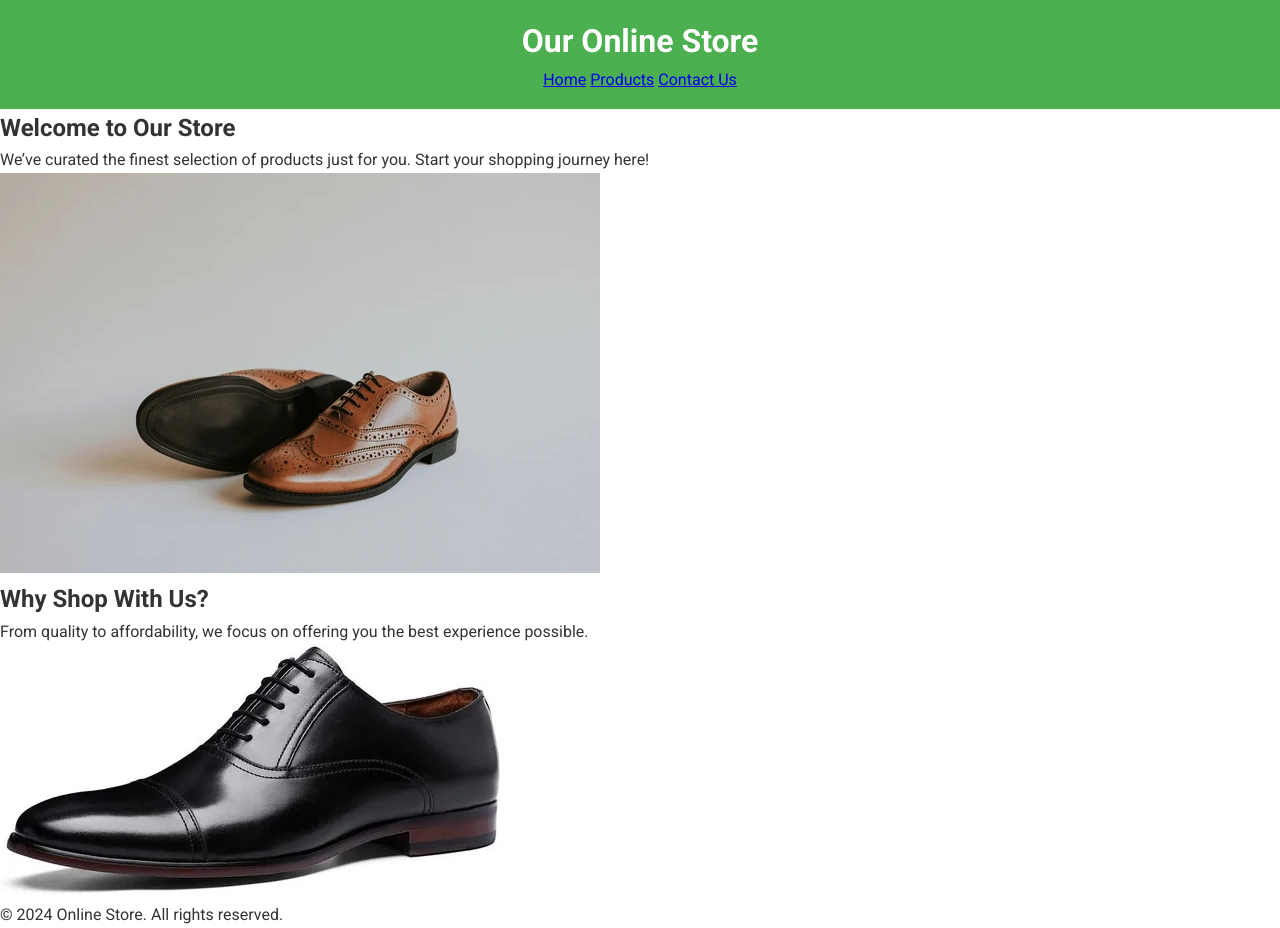
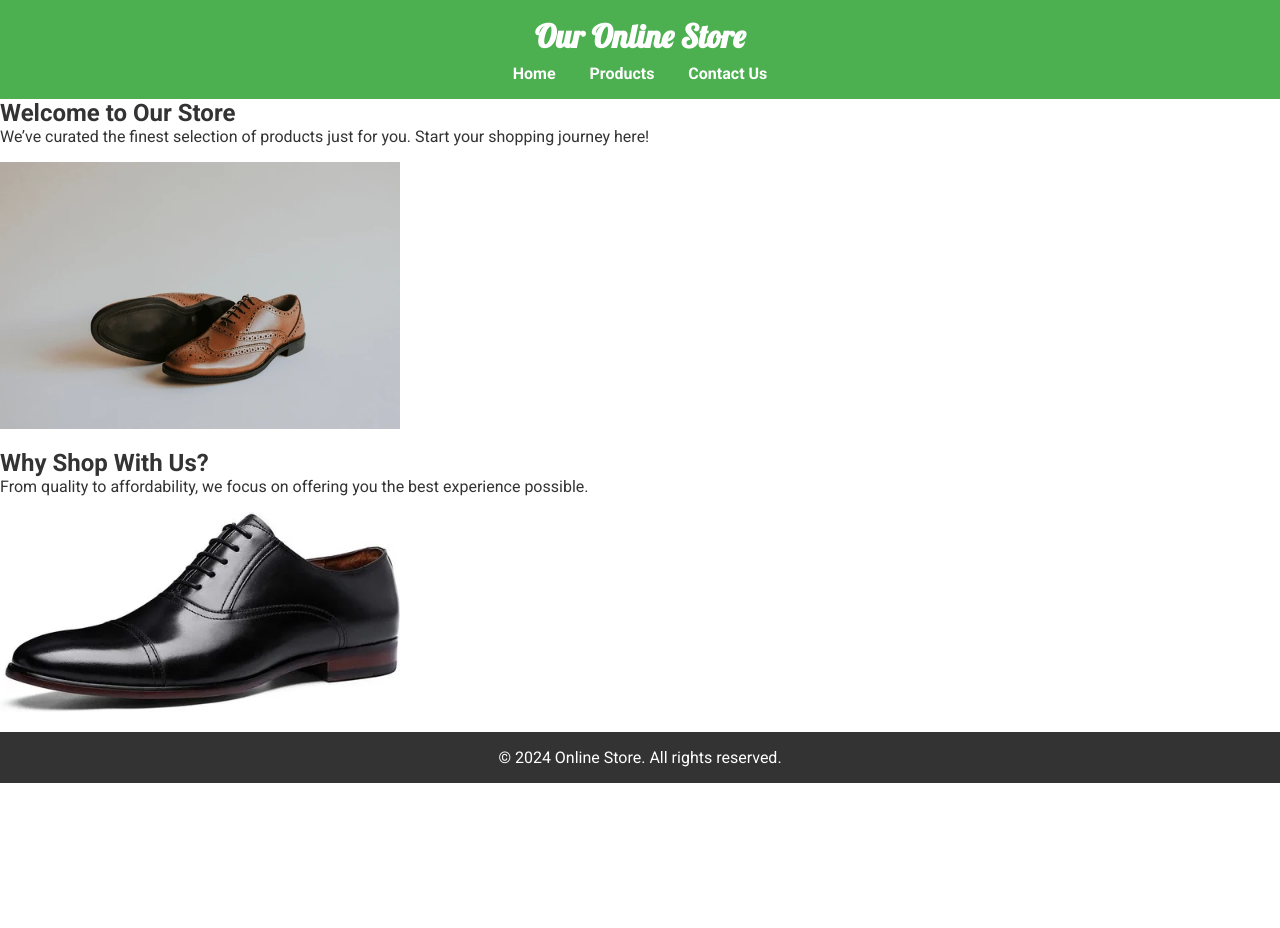
Before and after one commit to Ravan-99/MIS455-Practical-Exam, a plain HTML site: page index.html in a window 1280 px wide. After the commit the page ends 800 px from the top, so only its background shows below. Drawn offline with Linux system fonts and the light colour scheme.

Commit message:
further css work done

```diff
--- a/styles.css
+++ b/styles.css
@@ -2,19 +2,50 @@
     margin: 0;
     padding: 0;
     box-sizing: border-box;
+    font-family: 'Roboto', sans-serif;
 }
 
 /* Body styling with */
 body {
     font-family: 'Roboto', sans-serif;
     color: #333;
-    line-height: 1.6;
 }
 
 /* Header styles */
 header {
     background-color: #4CAF50;
     color: white;
-    padding: 1em;
+    padding: 1em 0;
     text-align: center;
 }
+
+header h1 {
+    font-family: 'Lobster', cursive;
+}
+nav {
+    margin-top: 0.5em;
+}
+nav a {
+    color: white;
+    text-decoration: none;
+    margin: 0 15px;
+    font-weight: bold;
+}
+nav a:hover {
+    color: #ffeb3b;
+}
+footer {
+    background-color: #333;
+    color: white;
+    text-align: center;
+    padding: 1em 0;
+    position: relative;
+    bottom: 0;
+    width: 100%;
+}
+main img {
+    width: 100%;
+    max-width: 400px;
+    height: auto;
+    margin: 1em 0;
+}
```
